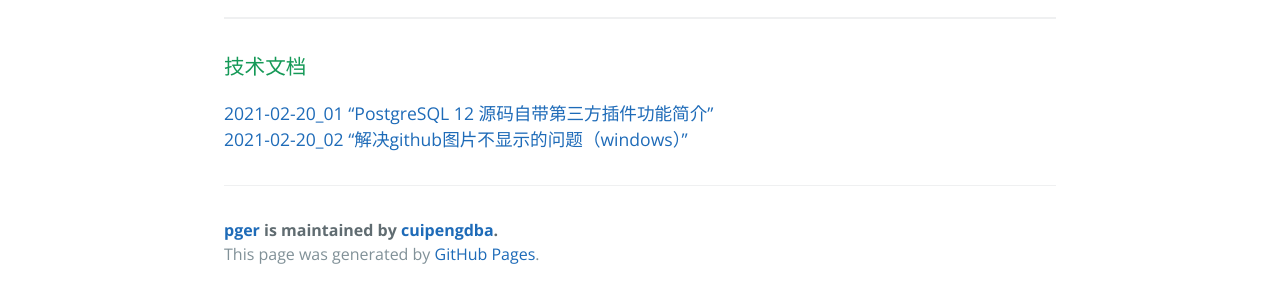
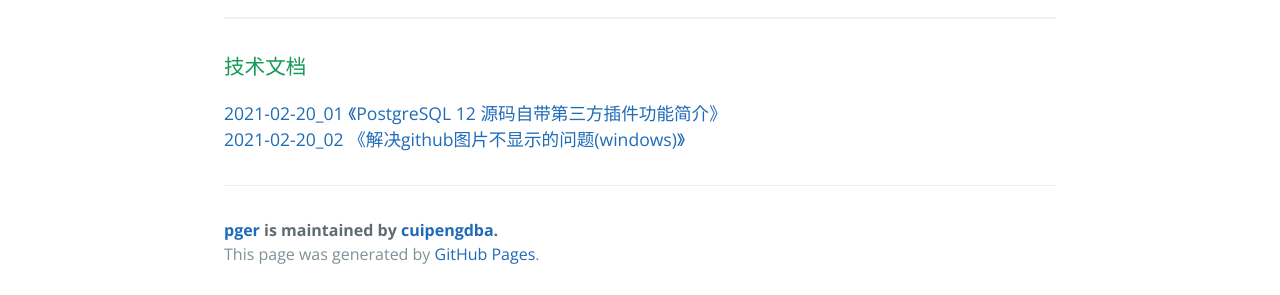
Before and after one commit to cuipengdba/pger, a Jekyll site: the page built from index.md, in a window 1280 px wide. Shown: the part 1243-1538 px from the top of the page. Built offline with Jekyll 4.4.1, drawn with Linux system fonts in a browser that asks for light colours; our own code applies the rules of GitHub Pages for plain Markdown files.

```diff
--- a/index.md
+++ b/index.md
@@ -17,5 +17,5 @@
 <a href='#'>[未完待续]&nbsp;&nbsp;&nbsp;&nbsp;&nbsp;&nbsp;第三重境界 PostgreSQL开发进阶(22课)<a/><br/>
 * * *
 ### 技术文档
-<a href='https://github.com/cuipengdba/pger/blob/main/tree/202102/20210220_01.md'>2021-02-20_01 "PostgreSQL 12 源码自带第三方插件功能简介"<a/><br/>
-<a href='https://github.com/cuipengdba/pger/blob/main/tree/202102/20210220_02.md'>2021-02-20_02 "解决github图片不显示的问题（windows）"<a/><br/>
+<a href='https://github.com/cuipengdba/pger/blob/main/tree/202102/20210220_01.md'>2021-02-20_01 《PostgreSQL 12 源码自带第三方插件功能简介》<a/><br/>
+<a href='https://github.com/cuipengdba/pger/blob/main/tree/202102/20210220_02.md'>2021-02-20_02 《解决github图片不显示的问题(windows)》<a/><br/>
```
